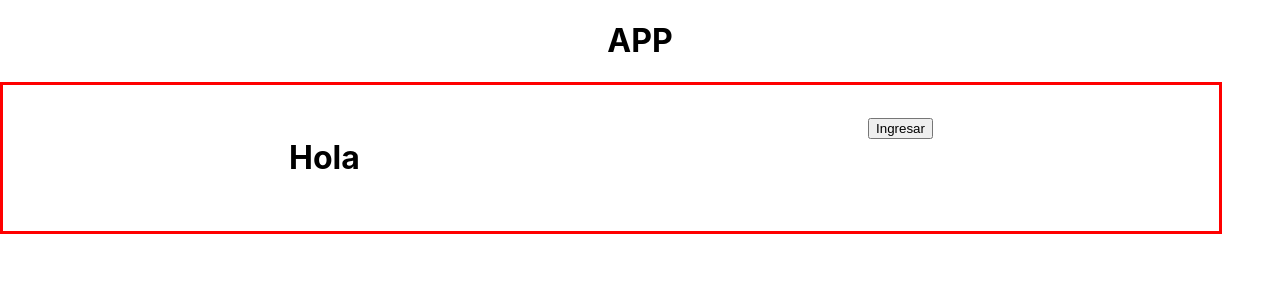
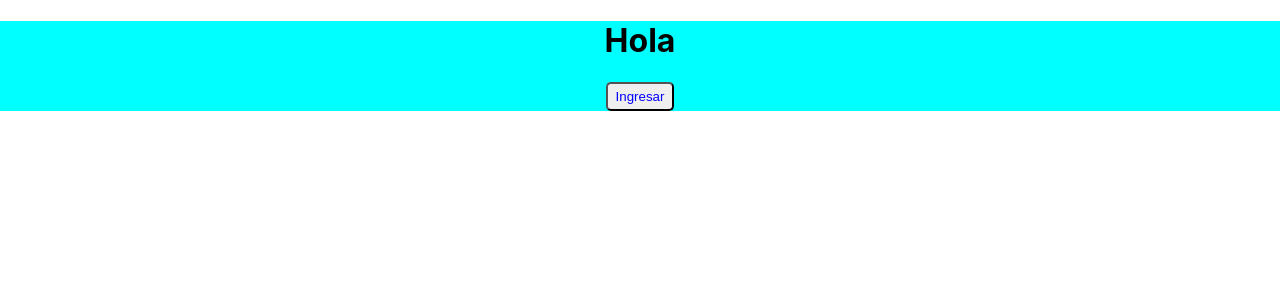
Before and after one commit to SnowMoon272/PI-Henry-Food, a React (Create React App) app in the folder client/: page / in a window 1280 px wide. Shown: the top 300 px of the page. Built offline with nearby package versions, Linux system fonts and the light colour scheme.

Commit message:
Pruebas components Styles

```diff
--- a/client/public/index.html
+++ b/client/public/index.html
@@ -5,10 +5,7 @@
     <link rel="icon" href="%PUBLIC_URL%/favicon.ico" />
     <meta name="viewport" content="width=device-width, initial-scale=1" />
     <meta name="theme-color" content="#000000" />
-    <meta
-      name="description"
-      content="Web site created using create-react-app"
-    />
+    <meta name="description" content="Web site created using create-react-app" />
     <link rel="apple-touch-icon" href="%PUBLIC_URL%/logo192.png" />
     <!--
       manifest.json provides metadata used when your web app is installed on a
--- a/client/src/App.css
+++ /dev/null
@@ -1,38 +0,0 @@
-.App {
-  text-align: center;
-}
-
-.App-logo {
-  height: 40vmin;
-  pointer-events: none;
-}
-
-@media (prefers-reduced-motion: no-preference) {
-  .App-logo {
-    animation: App-logo-spin infinite 20s linear;
-  }
-}
-
-.App-header {
-  background-color: #282c34;
-  min-height: 100vh;
-  display: flex;
-  flex-direction: column;
-  align-items: center;
-  justify-content: center;
-  font-size: calc(10px + 2vmin);
-  color: white;
-}
-
-.App-link {
-  color: #61dafb;
-}
-
-@keyframes App-logo-spin {
-  from {
-    transform: rotate(0deg);
-  }
-  to {
-    transform: rotate(360deg);
-  }
-}
--- a/client/src/App.jsx
+++ b/client/src/App.jsx
@@ -1,14 +1,19 @@
-import "./App.css";
+// import "./App.css";
 import { BrowserRouter, Route } from "react-router-dom";
 import Landing from "./components/Landing/Landing";
+import styled from "styled-components";
+
+const AppStyle = styled.div`
+  text-align: center;
+`;
 
 function App() {
   return (
     <BrowserRouter>
-      <div className="App">
-        <h1>APP</h1>
+      <AppStyle>
+        {/* <h1>APP</h1> */}
         <Landing></Landing>
-      </div>
+      </AppStyle>
     </BrowserRouter>
   );
 }
--- a/client/src/components/Landing/Landing.jsx
+++ b/client/src/components/Landing/Landing.jsx
@@ -1,32 +1,22 @@
 import React from "react";
-import { Link } from "react-router-dom";
 import styled from "styled-components";
+import { LinkStayled } from "../Styles/LinkStyled";
 
 const LandingStyle = styled.div`
-  border: 3px solid red;
-  padding: 2rem;
-  background-color: white;
-  width: 100%;
-  max-width: 90vw;
-  height: fit-content;
-  display: flex;
-  align-self: center;
-  justify-content: space-around;
-  flex-wrap: wrap;
-
-  @media (max-width: 990px) {
-    justify-content: center;
-  }
+  background-color: aqua;
+  height: 100%;
 `;
 
 function Landing() {
   return (
-    <LandingStyle>
-      <h1>Hola</h1>
-      <Link to="/home">
-        <button>Ingresar</button>
-      </Link>
-    </LandingStyle>
+    <>
+      <LandingStyle>
+        <h1>Hola</h1>
+        <LinkStayled to="/home">
+          <button>Ingresar</button>
+        </LinkStayled>
+      </LandingStyle>
+    </>
   );
 }
 
--- /dev/null
+++ b/client/src/components/Styles/LinkStyled.js
@@ -0,0 +1,21 @@
+import { Link } from "react-router-dom";
+import styled from "styled-components";
+
+export const LinkStayled = styled(Link)`
+  /* width: 100px;
+  height: 100px; */
+
+  button {
+    padding: 5px 8px;
+    cursor: pointer;
+    color: blue;
+    /* background-color: aqua; */
+    border-radius: 5px;
+    /* border: 1px solid black; */
+
+    &:hover {
+      cursor: pointer;
+      color: red;
+    }
+  }
+`;
--- a/client/src/index.css
+++ b/client/src/index.css
@@ -1,13 +1,18 @@
+html {
+  box-sizing: border-box;
+  height: 100%;
+}
+
 body {
   margin: 0;
-  font-family: -apple-system, BlinkMacSystemFont, 'Segoe UI', 'Roboto', 'Oxygen',
-    'Ubuntu', 'Cantarell', 'Fira Sans', 'Droid Sans', 'Helvetica Neue',
-    sans-serif;
+  box-sizing: border-box;
+  height: 100%;
+  font-family: -apple-system, BlinkMacSystemFont, "Segoe UI", "Roboto", "Oxygen", "Ubuntu",
+    "Cantarell", "Fira Sans", "Droid Sans", "Helvetica Neue", sans-serif;
   -webkit-font-smoothing: antialiased;
   -moz-osx-font-smoothing: grayscale;
 }
 
 code {
-  font-family: source-code-pro, Menlo, Monaco, Consolas, 'Courier New',
-    monospace;
+  font-family: source-code-pro, Menlo, Monaco, Consolas, "Courier New", monospace;
 }
```
Also changed, not shown: client/src/index.jsx (renamed from client/src/index.js).
